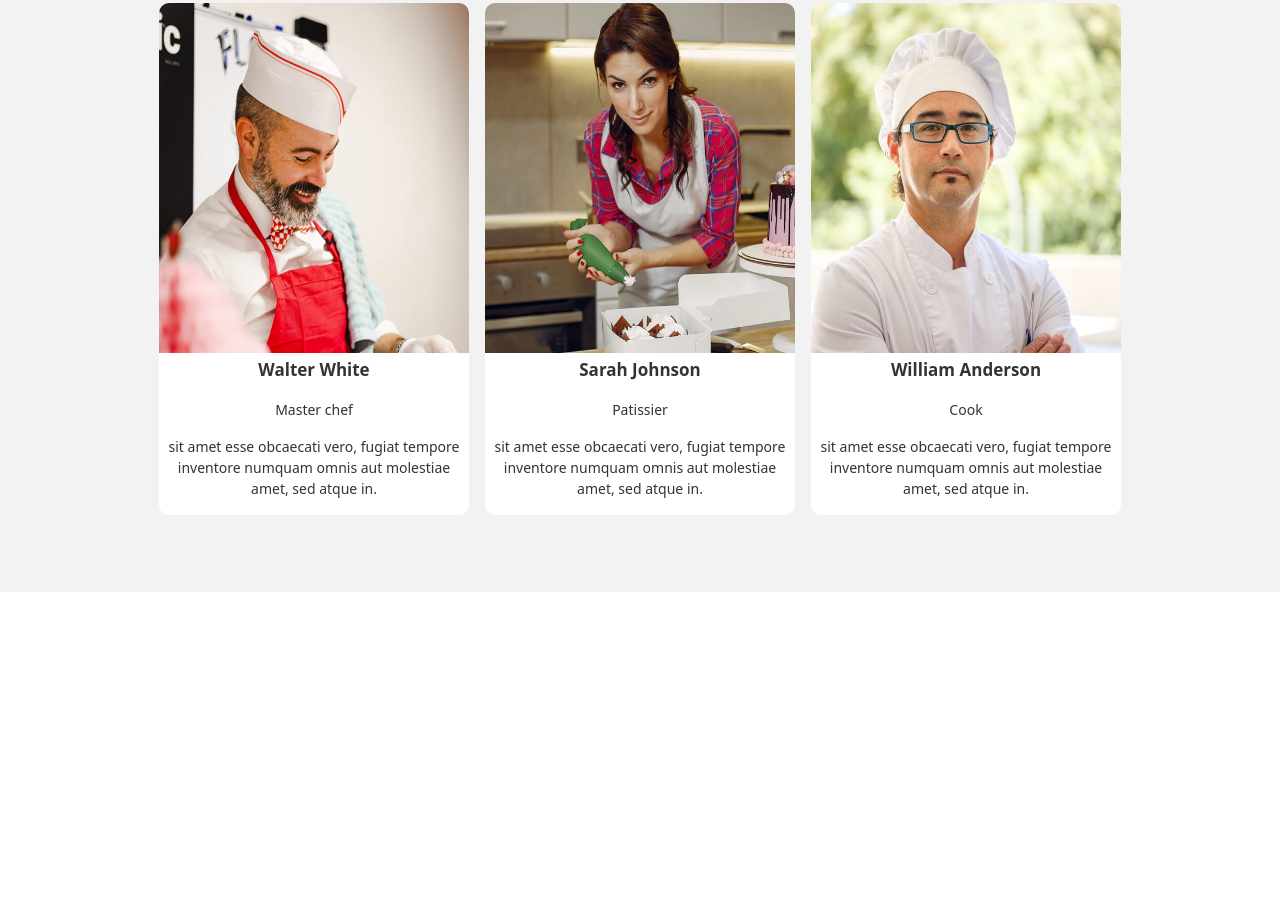
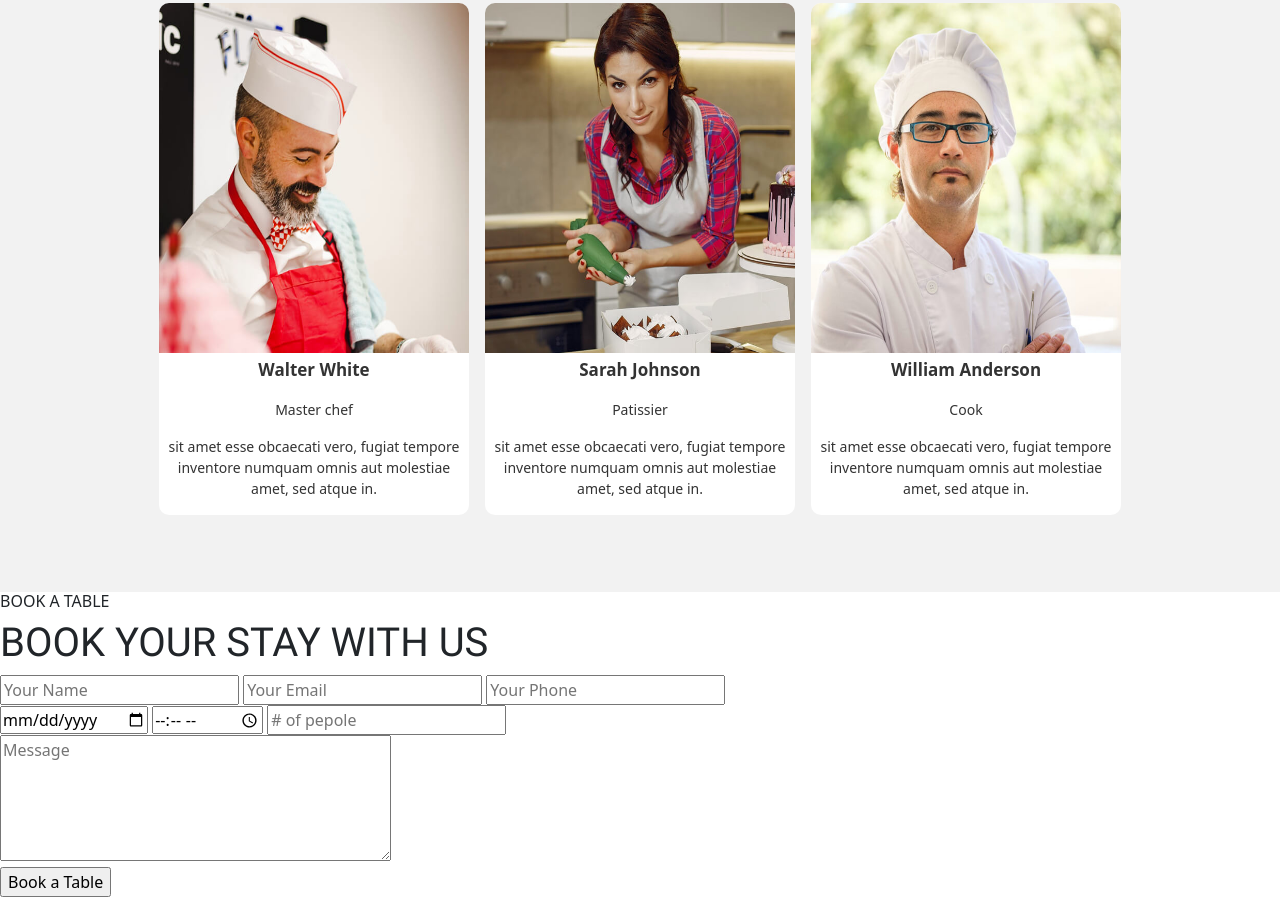
Before and after one commit to moseslionsgeek/moussa-nafea-lions-resto-project, a website: page index.html in a window 1280 px wide. Shown: the part 3310-4207 px from the top of the page. Before the commit the page ends 3902 px from the top, so only its background shows below. Drawn offline with nearby package versions, Linux system fonts and the light colour scheme; files whose address does not match are found by name.

Commit message:
add section cont html

```diff
--- a/index.html
+++ b/index.html
@@ -348,6 +348,35 @@
             </div>
         </div>
     </section>
+    <!--* section contact-zero *-->
+    <section class="sec-zero">
+        <div class="tex">
+            <h6>BOOK A TABLE</h6>
+            <h1>BOOK <span>YOUR STAY </span>WITH US</h1>
+        </div>
+        <div class="cont-zero">
+            <div class="img-zero"></div>
+
+            <form action="">
+                <div class="naem-flex">
+                    <input class="input naem" type="text" name="lastname" placeholder="Your Name">
+                    <input class="input naem" type="email" name="Emails" placeholder="Your Email">
+                    <input class="input naem" type="number" name="number" placeholder="Your Phone">
+                </div>
+
+                <div class="naem-flex">
+                    <input class="input naem" type="date" name="Date" placeholder="Date">
+                    <input class="input naem" type="Time" name="Time" placeholder="Time">
+                    <input class="input naem" type="#" name="id" placeholder="# of pepole">
+                </div>
+
+                <textarea class=" input textarea" name="textarea" rows="5" cols="40"
+                    placeholder="Message"></textarea><br>
+                <div class="sab"><input class="submit" type="submit" value="Book a Table"></div>
+            </form>
+
+        </div>
+    </section>
 
 
 
```
